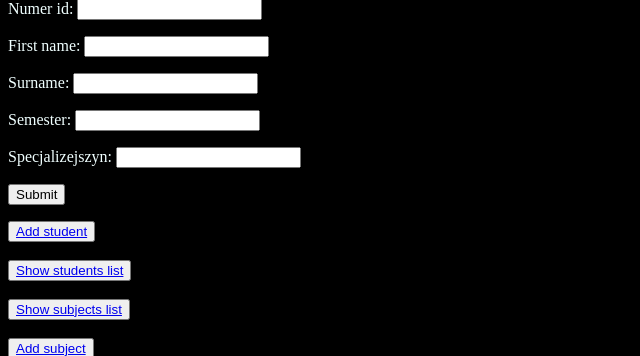
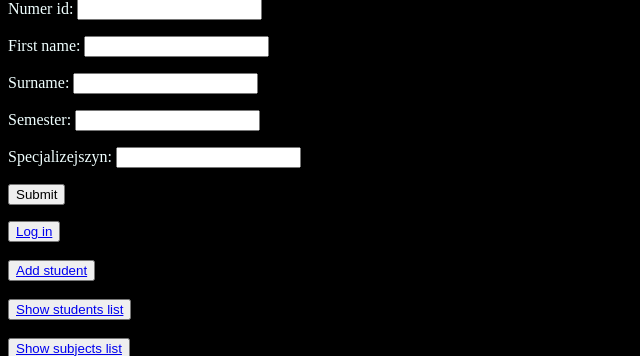
Before and after one commit to bartjak94/usosdwa, a Django app: page /usosdwa/add in a window 1280 px wide. Shown: the part 425-781 px from the top of the page, without its empty margins (0-640 px from the left). Run offline with Django 3.2, Linux system fonts and the light colour scheme.

Commit message:
KKn add
KKn add

```diff
--- a/myapp/models.py
+++ b/myapp/models.py
@@ -37,3 +37,10 @@ class Subject(models.Model):
 	students = models.ManyToManyField(Student)
 	def __str__(self):
 		return "{} {} {}".format(self.sub_id, self.sub_name, self.students)
+
+
+class Login(models.Model):
+	log_id = models.IntegerField()
+	log_name = models.CharField(max_length=50)
+	def __str__(self):
+		return "{} {} {}".format(self.log_id, self.sub_name)
--- a/myapp/templates/myapp/base.html
+++ b/myapp/templates/myapp/base.html
@@ -13,6 +13,9 @@
 	<h2> Main Menu </h2>
 
 	{% endblock %}
+	<button type="submit"><a href="{% url 'login' %}">Log in</a></button>
+	<br>
+	<br>
 	<button type="submit"><a href="{% url 'student-add' %}">Add student</a></button>
 	<br>
 	<br>
--- a/myapp/urls.py
+++ b/myapp/urls.py
@@ -8,5 +8,6 @@ urlpatterns = [
 	path('student/<int:student_id>', views.student_details),
 	path('subjects_index',views.subjects_index, name='subjects-index'),
 	path('subject_add', views.subject_add, name='subject-add'),
+	path('logg', views.log_in, name='login'),
 	path('subject/<int:subject_id>', views.subject_details)
 ]
--- a/myapp/views.py
+++ b/myapp/views.py
@@ -3,7 +3,7 @@ from django.http import HttpResponse, HttpResponseRedirect
 from django.template import loader
 from django.urls import reverse
 
-from .models import Student, Subject
+from .models import Student, Subject, Login
 from .models import Book
 from .forms import StudentForm
 from .forms import SubjectForm
@@ -51,3 +51,13 @@ def subject_add(request):
 def subject_details(request, subject_id):
     subject = Subject.objects.get(pk=subject_id)
     return render(request, "myapp/subject_details.html", {"subject": subject})
+
+def log_in(request):
+	if request.method == 'POST':
+		form = StudentForm(request.POST)
+		if(form.is_valid()):
+			form.save()
+			return HttpResponseRedirect(reverse('login'))
+	else:
+		form = StudentForm()
+		return render(request, "myapp/log_in.html", {'form': form})
```
Also changed, not shown: myapp/templates/myapp/log_in.html (added, +17 -0 lines).
